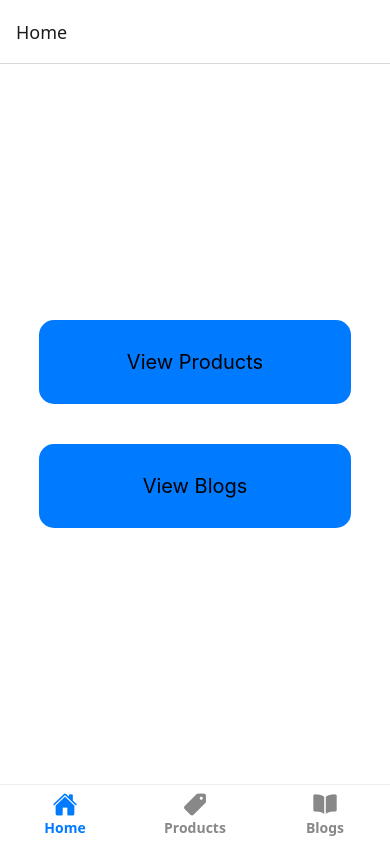
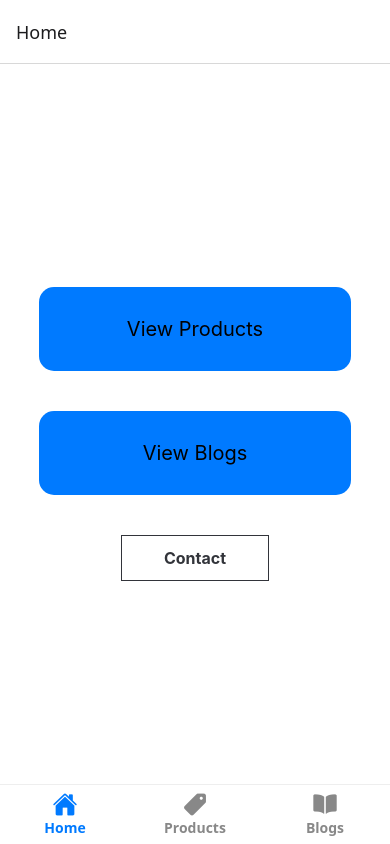
Before and after one commit to Thibault-Franceus/Mobile-App-Test-, a React Native app: screen /Home in a window 390 px wide. Built offline with nearby package versions, Linux system fonts and the light colour scheme.

Commit message:
feat: styled the new buttons

```diff
--- a/components/AppButton.js
+++ b/components/AppButton.js
@@ -19,21 +19,21 @@ export const SecondaryButton = ({ title, onPress, style }) => {
 
 const styles = StyleSheet.create({
   primary: {
-    backgroundColor: "#007AFF",
+    backgroundColor: "#d9a64d",
     paddingVertical: 12,
-    paddingHorizontal: 24,
-    borderRadius: 8,
+    paddingHorizontal: 42,
+    borderWidth: 1,
+    borderColor: "#32343a",
   },
     secondary: {
-        backgroundColor: "#f0f0f0",
+        backgroundColor: "#fff",
         paddingVertical: 12,
-        paddingHorizontal: 24,
-        borderRadius: 8,
+        paddingHorizontal: 42,
         borderWidth: 1,
-        borderColor: "#ccc",
+        borderColor: "#32343a",
     },
   buttonText: {
-    color: "#fff",
+    color: "#32343a",
     fontSize: 16,
     fontWeight: "bold",
   },
--- a/screens/HomeScreen.js
+++ b/screens/HomeScreen.js
@@ -19,7 +19,11 @@ const HomeScreen = ({ navigation }) => {
 
         <Text style={{ fontSize: 20, color: "Black" }}>View Blogs</Text>
       </TouchableOpacity>
-
+      <SecondaryButton
+        title="Contact"
+        onPress={() => navigation.navigate("Contact")}
+        style={{ marginTop: 20 }}
+      />
     </View>
   );
 };
```
